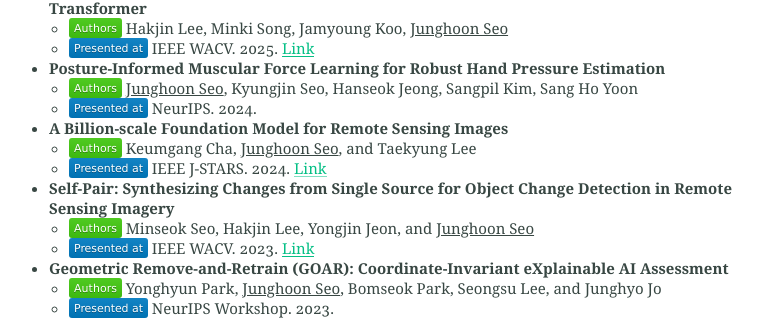
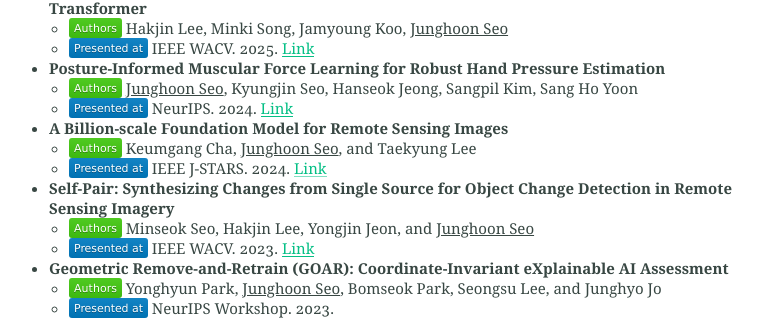
Before and after one commit to mikigom/mikigom.github.io, a Jekyll site: the page built from index.md, in a window 1280 px wide and 900 px high, scrolled down 920 px. Shown: the part 162-482 px from the top of the window, without its empty margins (234-1010 px from the left). Built offline with Jekyll 4.4.1, drawn with Linux system fonts in a browser that asks for light colours.

Commit message:
Update index.md

```diff
--- a/index.md
+++ b/index.md
@@ -34,7 +34,7 @@ Hi, I am the principal researcher of AI Robot Team at [PIT IN Corp.](https://pit
   - <img height="10" src="/assets/-Presented%20at-blue.svg"> IEEE WACV. 2025. [Link](https://arxiv.org/abs/2305.07598)
 * **Posture-Informed Muscular Force Learning for Robust Hand Pressure Estimation**
   - <img height="10" src="/assets/-Authors-brightgreen.svg"> <U>Junghoon Seo</U>, Kyungjin Seo, Hanseok Jeong, Sangpil Kim, Sang Ho Yoon
-  - <img height="10" src="/assets/-Presented%20at-blue.svg"> NeurIPS. 2024.
+  - <img height="10" src="/assets/-Presented%20at-blue.svg"> NeurIPS. 2024. [Link](https://neurips.cc/virtual/2024/poster/95565)
 * **A Billion-scale Foundation Model for Remote Sensing Images**
   - <img height="10" src="/assets/-Authors-brightgreen.svg"> Keumgang Cha, <U>Junghoon Seo</U>, and Taekyung Lee
   - <img height="10" src="/assets/-Presented%20at-blue.svg"> IEEE J-STARS. 2024. [Link](https://arxiv.org/abs/2304.05215)
```
